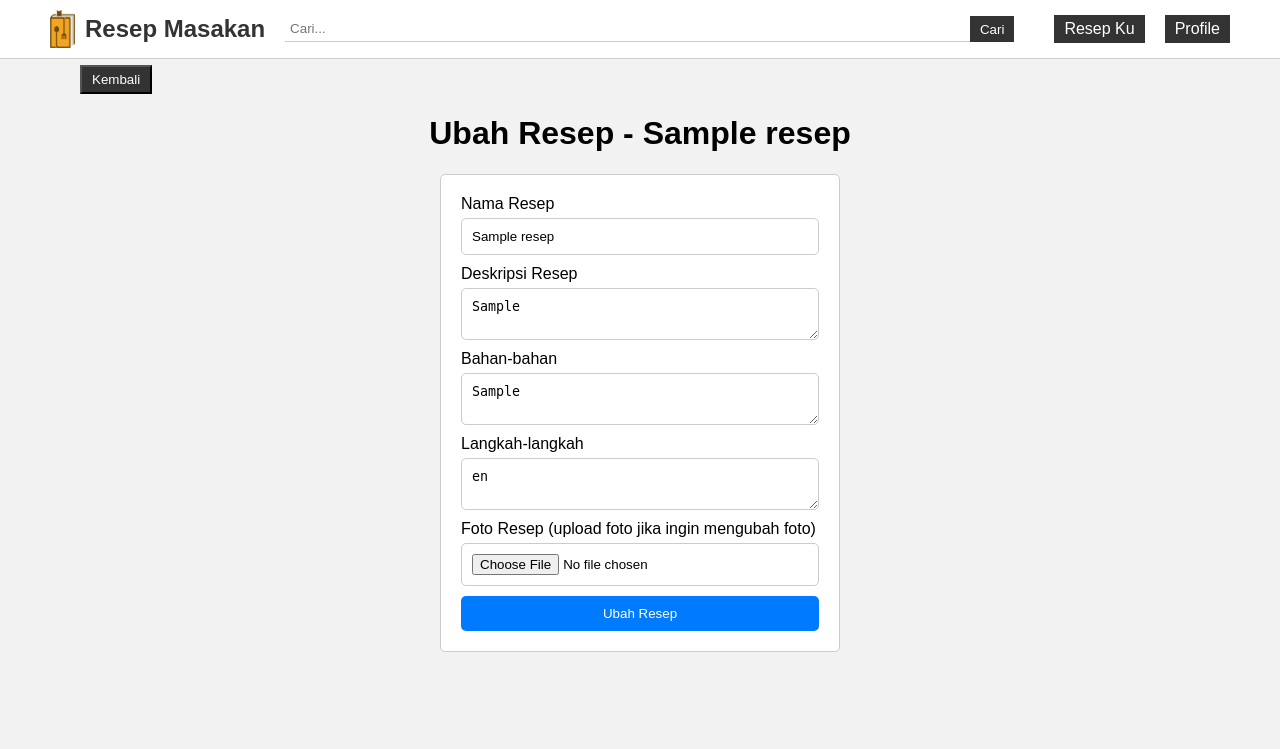
After one commit to hako-975/resep_masakan, a PHP site: page /ubah_resep.php?id_resep=1 in a window 1280 px wide. The commit adds this page. Shown: the top 749 px of the page. Run offline with PHP 8.4, Linux system fonts and the light colour scheme; the visitor is signed in with stand-in values (Sample User, id 1); tables that the repository leaves empty or names only in its code hold one stand-in row (values such as "Sample post").

```diff
--- a/detail_resep.php
+++ b/detail_resep.php
@@ -29,7 +29,7 @@
 		<div class="card-detail-resep">
 			<?php if ($resepKu): ?>
 				<div class="card-detail-resep-button">
-					<a href="" class="button">Ubah</a>
+					<a href="ubah_resep.php?id_resep=<?= $data_resep['id_resep']; ?>" class="button">Ubah</a>
 				  	<a href="hapus_resep.php?id_resep=<?= $data_resep['id_resep']; ?>" onclick="return confirm('Apakah Anda yakin ingin menghapus Resep <?= $data_resep['nama_resep']; ?>?')" class="button">Hapus</a>
 				</div>
 			<?php endif ?>
--- a/resep.php
+++ b/resep.php
@@ -42,7 +42,7 @@
 				    <h4 class="margin-top-5px margin-bottom-20px">Selengkapnya...</h4>
 				    <h5 class="card-name"><?= $data_resep['username']; ?></h5>
 				    <p class="card-date"><?= date("d-m-Y, H:i", strtotime($data_resep['tanggal_resep_dibuat'])); ?></p>
-				  	<a href="" class="button btn-card-ubah">Ubah</a>
+				  	<a href="ubah_resep.php?id_resep=<?= $data_resep['id_resep']; ?>" class="button btn-card-ubah">Ubah</a>
 				  	<a href="hapus_resep.php?id_resep=<?= $data_resep['id_resep']; ?>" onclick="return confirm('Apakah Anda yakin ingin menghapus Resep <?= $data_resep['nama_resep']; ?>?')" class="button btn-card-hapus">Hapus</a>
 				  </div>
 				</div>
--- a/tambah_resep.php
+++ b/tambah_resep.php
@@ -73,6 +73,7 @@
 <body>
 	<?php include_once 'include_navbar.php'; ?>
 	<div class="container padding-10px margin-top-bottom-50px">
+		<button type="button" onclick="return window.history.back()" class="button margin-top-5px">Kembali</button>
 		<h1 class="text-center">Tambah Resep</h1>
 		<form method="post" enctype="multipart/form-data">
 		  <div class="form-group">
--- /dev/null
+++ b/ubah_resep.php
@@ -0,0 +1,126 @@
+<?php
+	require_once 'koneksi.php';
+
+	if (!isset($_SESSION['id_user'])) {
+		header("Location: login.php");
+		exit;
+	}
+
+	$id_user = $_SESSION['id_user'];
+	$data_user = mysqli_fetch_assoc(mysqli_query($koneksi, "SELECT * FROM user WHERE id_user = '$id_user'"));
+
+	$id_resep = $_GET['id_resep'];
+	$resep = mysqli_query($koneksi, "SELECT * FROM resep INNER JOIN user ON resep.id_user = user.id_user WHERE id_resep = '$id_resep' ORDER BY nama_resep ASC");
+	$data_resep = mysqli_fetch_assoc($resep);
+
+	$resepKu = false;
+	if (isset($_SESSION['id_user'])) {
+		$id_user = $_SESSION['id_user'];
+
+		// cek apakah data resep termasuk resep ku
+		if ($data_resep['id_user'] == $id_user) {
+			$resepKu = true;
+		}
+	}
+
+	if ($resepKu == false) {
+		echo "
+			<script>
+				alert('Resep gagal diubah!')
+				window.history.back()
+			</script>
+		";
+		exit;
+	}
+	if (isset($_POST['btnUbahResep'])) {
+		$nama_resep = $_POST['nama_resep'];
+		$deskripsi_resep = nl2br($_POST['deskripsi_resep']);
+		$bahan = nl2br($_POST['bahan']);
+		$langkah = nl2br($_POST['langkah']);
+
+		$foto_resep = $_POST['foto_resep_old'];
+
+		$foto_resep_new = $_FILES['foto_resep']['name'];
+        if ($foto_resep_new != '') {
+            $acc_extension = array('png','jpg', 'jpeg', 'gif', 'pdf');
+            $extension = explode('.', $foto_resep_new);
+            $extension_lower = strtolower(end($extension));
+            $size = $_FILES['foto_resep']['size'];
+            $file_tmp = $_FILES['foto_resep']['tmp_name'];
+
+            if(!in_array($extension_lower, $acc_extension))
+            {
+                echo "
+                    <script>
+                        alert('File yang Anda upload bukan gambar!')
+						window.history.back()
+                    </script>
+                ";
+                exit;
+            }
+
+			unlink('img/'.$foto_resep);
+
+            $foto_resep = uniqid() . $foto_resep_new;
+            move_uploaded_file($file_tmp, 'img/'. $foto_resep);
+        }
+
+		$ubah_resep = mysqli_query($koneksi, "UPDATE resep SET nama_resep = '$nama_resep', deskripsi_resep = '$deskripsi_resep', bahan = '$bahan', langkah = '$langkah', foto_resep = '$foto_resep' WHERE id_user = '$id_user' && id_resep = '$id_resep'");
+
+		if ($ubah_resep) {
+			echo "
+				<script>
+					alert('Resep berhasil diubah!')
+					window.location.href='resep.php'
+				</script>
+			";
+			exit;
+		} else {
+			echo "
+				<script>
+					alert('Resep gagal diubah!')
+					window.history.back()
+				</script>
+			";
+			exit;
+		}
+	}
+?>
+
+<html>
+<head>
+	<title>Ubah Resep - <?= $data_resep['nama_resep']; ?></title>
+	<?php include_once 'include_head.php'; ?>
+</head>
+<body>
+	<?php include_once 'include_navbar.php'; ?>
+	<div class="container padding-10px margin-top-bottom-50px">
+		<button type="button" onclick="return window.history.back()" class="button margin-top-5px">Kembali</button>
+		<h1 class="text-center">Ubah Resep - <?= $data_resep['nama_resep']; ?></h1>
+		<form method="post" enctype="multipart/form-data">
+			<input type="hidden" name="foto_resep_old" value="<?= $data_resep['foto_resep']; ?>">
+		  <div class="form-group">
+		    <label for="nama_resep">Nama Resep</label>
+		    <input type="text" id="nama_resep" name="nama_resep" required value="<?= $data_resep['nama_resep']; ?>">
+		  </div>
+		  <div class="form-group">
+		    <label for="deskripsi_resep">Deskripsi Resep</label>
+		    <textarea id="deskripsi_resep" name="deskripsi_resep" required><?= strip_tags($data_resep['deskripsi_resep']); ?></textarea>
+		  </div>
+		  <div class="form-group">
+		    <label for="bahan">Bahan-bahan</label>
+		    <textarea id="bahan" name="bahan" required><?= strip_tags($data_resep['bahan']); ?></textarea>
+		  </div>
+		  <div class="form-group">
+		    <label for="langkah">Langkah-langkah</label>
+		    <textarea id="langkah" name="langkah" required><?= strip_tags($data_resep['langkah']); ?></textarea>
+		  </div>
+		  <div class="form-group">
+		    <label for="foto_resep">Foto Resep (upload foto jika ingin mengubah foto)</label>
+		    <input type="file" id="foto_resep" name="foto_resep">
+		  </div>
+		  <button type="submit" name="btnUbahResep">Ubah Resep</button>
+		</form>
+	</div>
+</body>
+</html>
```
Also changed, not shown: img/64543ce5454e9download.jpg (renamed from img/6454322abe3d9download.jpg).
